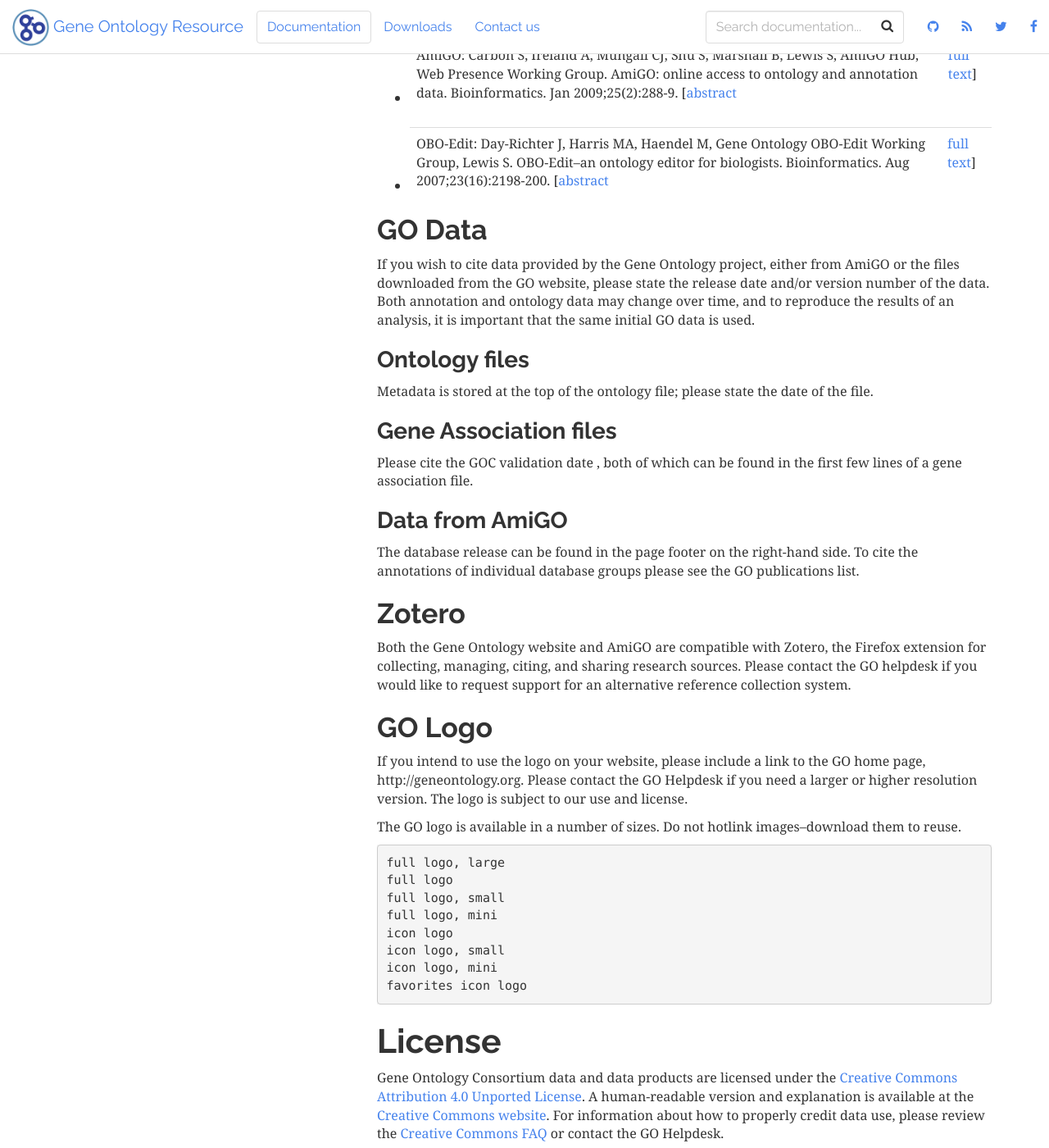
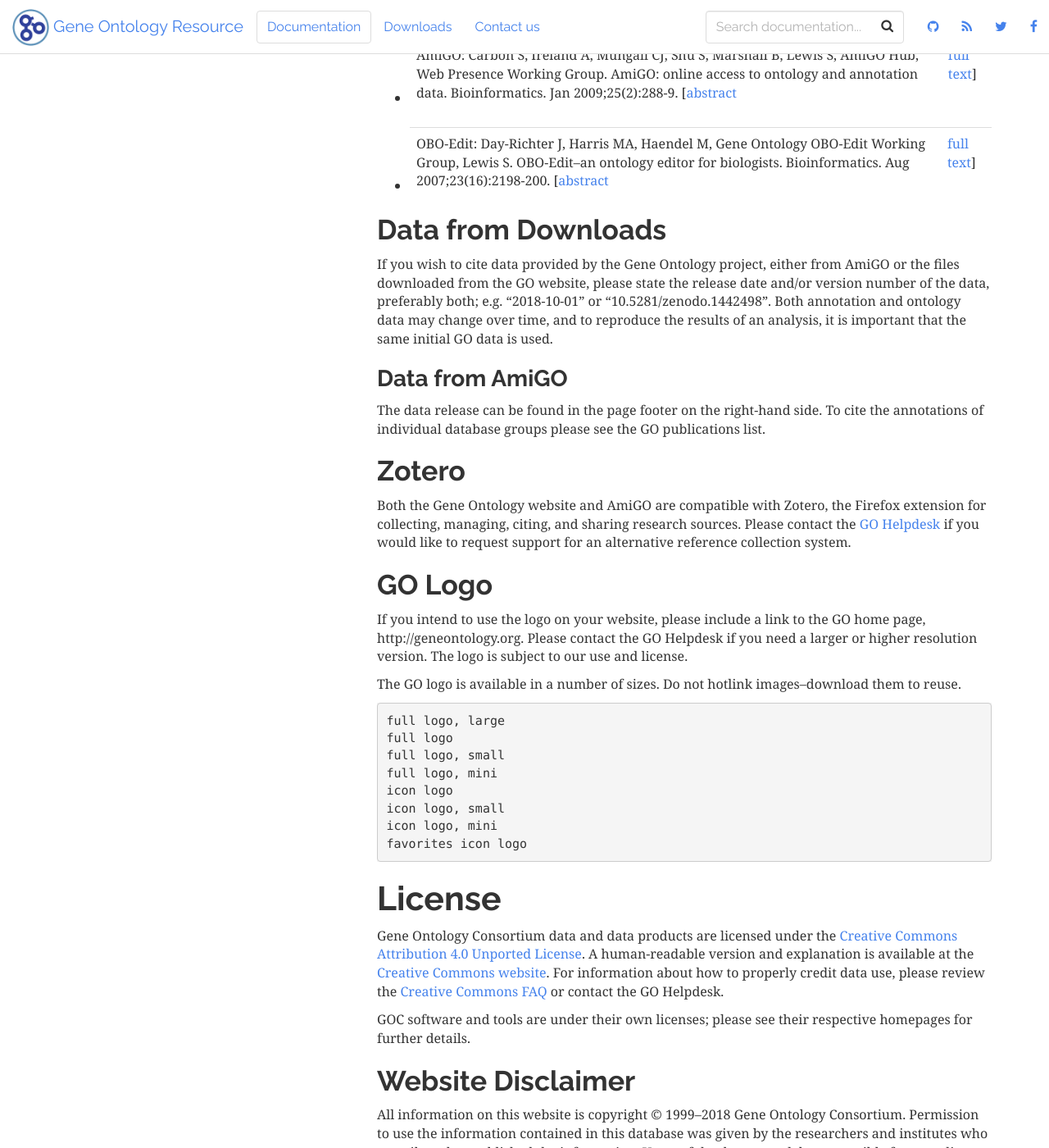
Before and after one commit to geneontology/geneontology.github.io, a Jekyll site: the page built from docs/_docs/go-citation-policy.md, in a window 1280 px wide and 1400 px high, scrolled down 393 px. Shown: the whole window at 82% size. Built offline with Jekyll 4.4.1, drawn with Linux system fonts in a browser that asks for light colours; nearby versions of some CDN libraries; some of the changed text lies outside the part shown.

Commit message:
Update go-citation-policy.md

```diff
--- a/docs/_docs/go-citation-policy.md
+++ b/docs/_docs/go-citation-policy.md
@@ -1,9 +1,9 @@
 ---
-title: GO Citation Policy and License
+title: GO Citation Policy, Use, and License
 permalink: /docs/go-citation-policy/
 ---
 
-# GO Citation Policy, Use and License
+# GO Citation Policy, Use, and License
 ## Cite GO
 
 We ask that whenever using the GO and/or annotations in a publication, please cite the two papers below (the original paper describing GO, and our most recent update paper):
@@ -15,24 +15,18 @@
    * AmiGO: Carbon S, Ireland A, Mungall CJ, Shu S, Marshall B, Lewis S, AmiGO Hub, Web Presence Working Group. AmiGO: online access to ontology and annotation data. Bioinformatics. Jan 2009;25(2):288-9. \[[abstract](http://bioinformatics.oxfordjournals.org/content/25/2/288) | [full text](http://bioinformatics.oxfordjournals.org/content/25/2/288.full.pdf+html)\]
    * OBO-Edit: Day-Richter J, Harris MA, Haendel M, Gene Ontology OBO-Edit Working Group, Lewis S. OBO-Edit--an ontology editor for biologists. Bioinformatics. Aug 2007;23(16):2198-200. \[[abstract](http://bioinformatics.oxfordjournals.org/content/23/16/2198) | [full text](http://bioinformatics.oxfordjournals.org/content/23/16/2198.full)\]
 
-## GO Data
+## Data from Downloads
 
-If you wish to cite data provided by the Gene Ontology project, either from AmiGO or the files downloaded from the GO website, please state the release date and/or version number of the data. Both annotation and ontology data may change over time, and to reproduce the results of an analysis, it is important that the same initial GO data is used.
-### Ontology files
-
-Metadata is stored at the top of the ontology file; please state the date of the file.
-
-### Gene Association files
-
-Please cite the GOC validation date , both of which can be found in the first few lines of a gene association file.
+If you wish to cite data provided by the Gene Ontology project, either from AmiGO or the files downloaded from the GO website, please state the release date and/or version number of the data, preferably both; e.g. "2018-10-01" or "10.5281/zenodo.1442498". Both annotation and ontology data may change over time, and to reproduce the results of an analysis, it is important that the same initial GO data is used.
 
 ### Data from AmiGO
 
-The database release can be found in the page footer on the right-hand side. To cite the annotations of individual database groups please see the GO publications list.
+The data release can be found in the page footer on the right-hand side. To cite the annotations of individual database groups please see the GO publications list.
 
 ## Zotero
 
-Both the Gene Ontology website and AmiGO are compatible with Zotero, the Firefox extension for collecting, managing, citing, and sharing research sources. Please contact the GO helpdesk if you would like to request support for an alternative reference collection system.
+Both the Gene Ontology website and AmiGO are compatible with Zotero, the Firefox extension for collecting, managing, citing, and sharing research sources. Please contact the <a href="http://help.geneontology.org">GO Helpdesk</a> if you would like to request support for an alternative reference collection system.
+
 ## GO Logo
 
 If you intend to use the logo on your website, please include a link to the GO home page, http://geneontology.org. Please contact the GO Helpdesk if you need a larger or higher resolution version. The logo is subject to our use and license.
@@ -49,6 +43,7 @@
     favorites icon logo
 
 # License
+
 Gene Ontology Consortium data and data products are licensed under the
 [Creative Commons Attribution 4.0 Unported License](https://creativecommons.org/licenses/by/4.0/legalcode).
 A human-readable version and explanation is available at the [Creative Commons website](https://creativecommons.org/licenses/by/4.0/). For information about how to properly
@@ -59,4 +54,4 @@
 
 ## Website Disclaimer
 
-All information on this website is copyright © 1999– Gene Ontology Consortium. Permission to use the information contained in this database was given by the researchers and institutes who contributed or published the information. Users of the database are solely responsible for compliance with any copyright restrictions, including those applying to the author abstracts. Documents from this server are provided "AS-IS" without any warranty, expressed or implied.
+All information on this website is copyright © 1999–2018 Gene Ontology Consortium. Permission to use the information contained in this database was given by the researchers and institutes who contributed or published the information. Users of the data are solely responsible for compliance with any copyright restrictions. Documents from this server are provided "AS-IS" without any warranty, expressed or implied.
```
